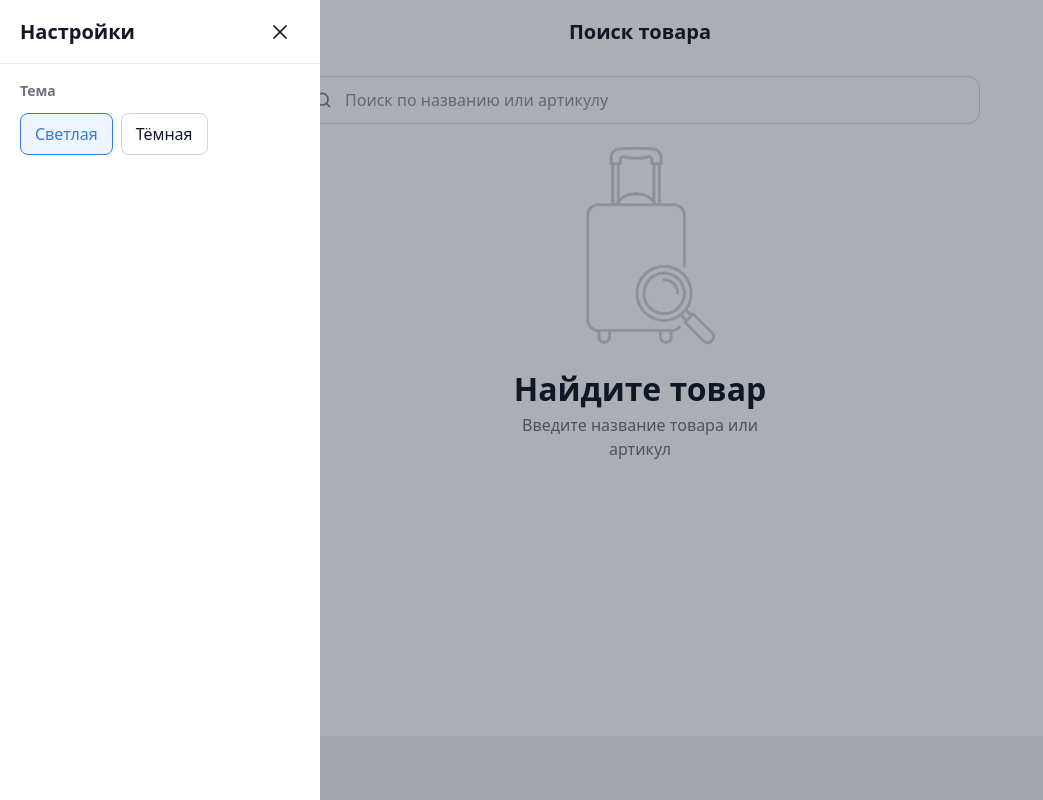
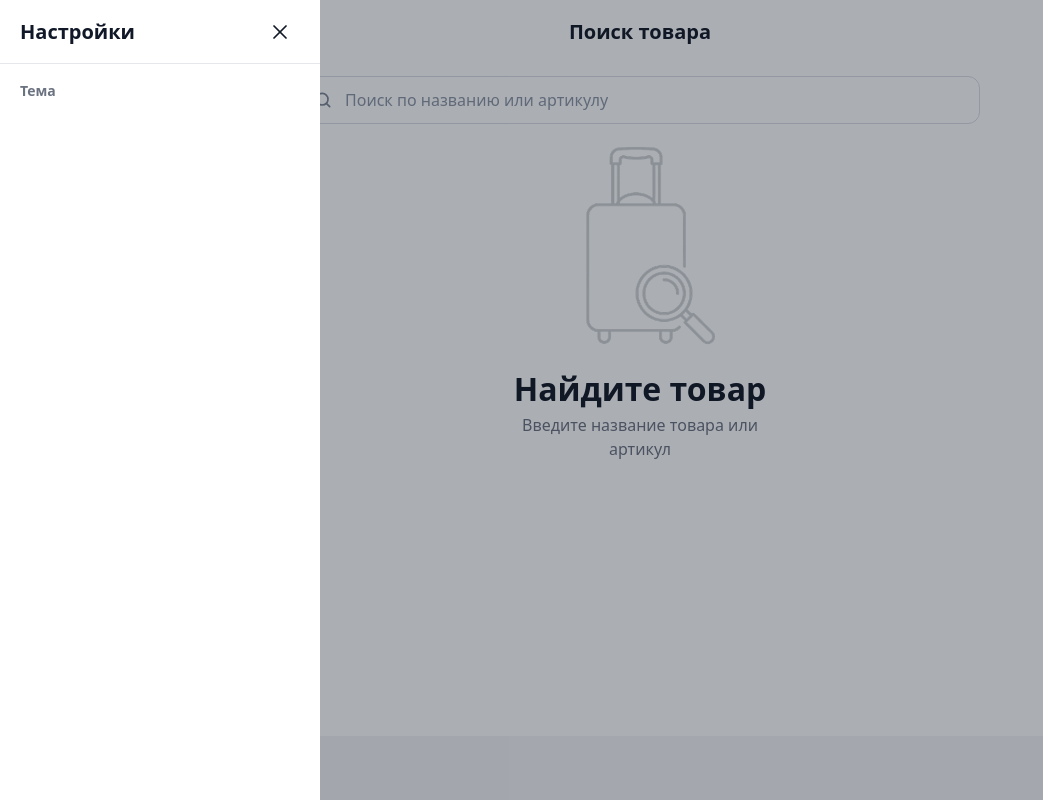
Before and after one commit to DianaGalter/check-price, a React (Vite) app: page / in a window 1280 px wide. Both pictures are taken after a click on the button 36 px from the left and 32 px from the top of the page. Shown: the whole page, without its empty margins (0-1043 px from the left). Built offline with nearby package versions, Linux system fonts and the light colour scheme.

Commit message:
disable images and themes

```diff
--- a/src/widgets/product-details/ProductDetails.tsx
+++ b/src/widgets/product-details/ProductDetails.tsx
@@ -104,13 +104,13 @@ export const ProductDetails = ({ product, onClose }: ProductDetailsProps) => {
       </header>
 
       {/* Product image */}
-      <div className={styles.imageContainer}>
+      {/* <div className={styles.imageContainer}>
         {image ? (
           <img className={styles.image} src={image} alt={productName} />
         ) : (
           <div className={styles.imagePlaceholder} aria-hidden="true" />
         )}
-      </div>
+      </div> */}
 
       {/* Product information */}
       <div className={styles.content}>
--- a/src/widgets/settings-panel/SettingsPanel.tsx
+++ b/src/widgets/settings-panel/SettingsPanel.tsx
@@ -42,7 +42,7 @@ export const SettingsPanel = ({
             <h3 className={styles.sectionTitle}>Тема</h3>
 
             <div className={styles.options}>
-              <button
+              {/* <button
                 className={`${styles.option} ${
                   theme === "light" ? styles.optionActive : ""
                 }`}
@@ -60,7 +60,7 @@ export const SettingsPanel = ({
                 onClick={() => onThemeChange("dark")}
               >
                 Тёмная
-              </button>
+              </button> */}
             </div>
           </section>
           {/* Language */}
```
